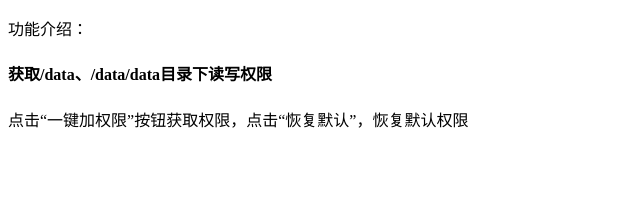
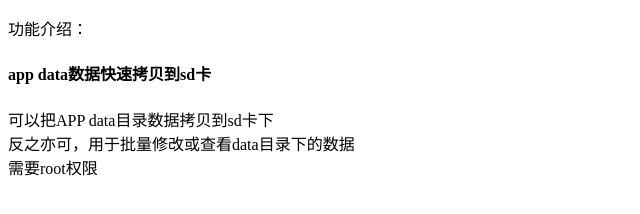
Before and after one commit to genius15/222, a plain HTML site: page help/getDataPermission.htm in a window 1280 px wide. Shown: the whole page, without its empty margins (0-640 px from the left). Drawn offline with Linux system fonts and the light colour scheme.

Commit message:
help更新

```diff
--- a/help/getDataPermission.htm
+++ b/help/getDataPermission.htm
@@ -4,7 +4,7 @@
 	<meta charset="UTF-8">
     <meta name="viewport" content="width=device-width, initial-scale=1.0">
     <meta http-equiv="X-UA-Compatible" content="IE=edge,chrome=1">
-    <title>获取Data目录下读写权限</title>
+    <title>一键拷贝data数据</title>
 </head>
 <body>
 
@@ -12,10 +12,14 @@
 	功能介绍：
 </p>
 <p>
-<h4>获取/data、/data/data目录下读写权限</h4>
+<h4>app data数据快速拷贝到sd卡</h4>
 </p>
+
 <p>
-点击“一键加权限”按钮获取权限，点击“恢复默认”，恢复默认权限
+可以把APP data目录数据拷贝到sd卡下</br>
+反之亦可，用于批量修改或查看data目录下的数据
+</br>
+需要root权限
 </p>
 
 </body>
```
